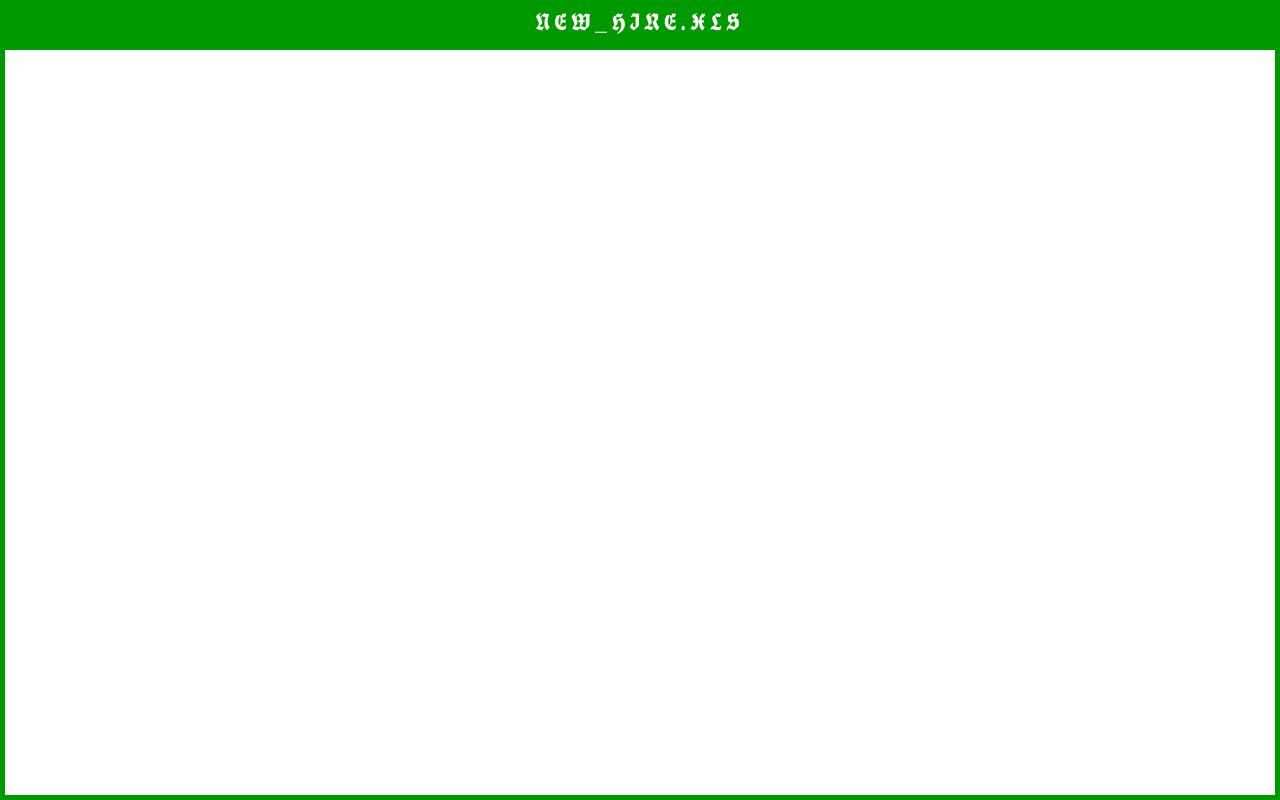
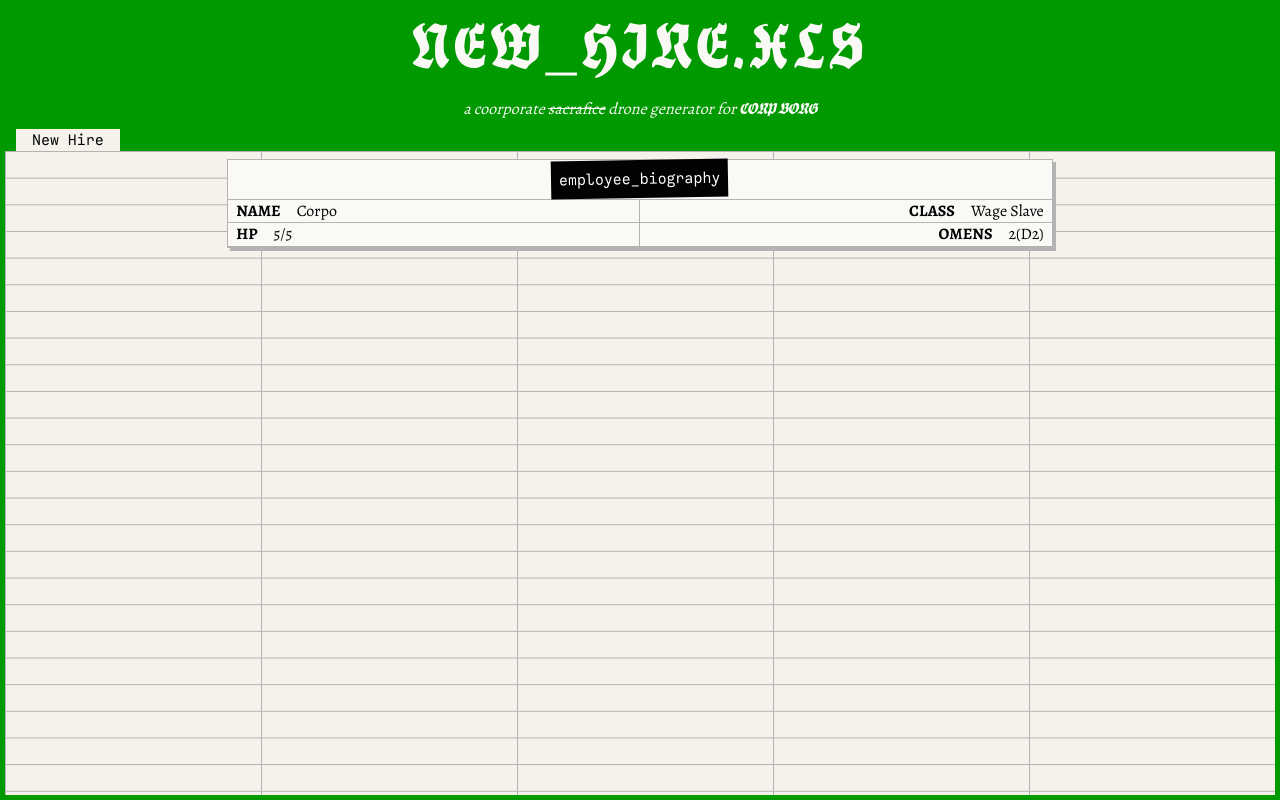
Before and after one commit to artliches/new-hire, an Angular app: page /new-hire/ in a window 1280 px wide. Built offline with nearby package versions, Linux system fonts and the light colour scheme.

Commit message:
New_Hire styling proofs

```diff
--- a/src/app/app.component.html
+++ b/src/app/app.component.html
@@ -1,8 +1,39 @@
 <span class="corp-layout">
   <header>
     <h1 class="cats-font">NEW_HIRE.XLS</h1>
+    <em>a coorporate <span class="strike">sacrafice</span> drone generator for <span class="cats-font">CORP BORG</span></em>
   </header>
+  <div class="toolbar">
+      <div class="clickable">
+        New Hire
+      </div>
+  </div>
   <section class="corp-body">
+    <div class="corp-card">
+      <span class="card-title clickable">
+        employee_biography
+      </span>
+      <span class="card-body bio">
+        <span class="info-row">
+          <strong>NAME</strong>
+          <span>Corpo</span>
+        </span>
 
+        <span class="info-row">
+          <strong>CLASS</strong>
+          <span>Wage Slave</span>
+        </span>
+
+        <span class="info-row">
+          <strong>HP</strong>
+          <span>5/5</span>
+        </span>
+
+        <span class="info-row">
+          <strong>OMENS</strong>
+          <span>2(D2)</span>
+        </span>
+      </span>
+    </div>
   </section>
 </span>
--- a/src/index.html
+++ b/src/index.html
@@ -4,6 +4,7 @@
   <meta charset="utf-8">
   <title>NEW_HIRE</title>
   <base href="/new-hire/">
+  <!-- <base href="/"> -->
   <meta name="viewport" content="width=device-width, initial-scale=1">
   <link rel="icon" type="image/x-icon" href="favicon.ico">
 </head>
--- a/src/styles.scss
+++ b/src/styles.scss
@@ -4,7 +4,7 @@ $yellow: #FFE900;
 $white: white;
 $off-white: #FAF9F6;
 $green: #009900;
-
+$background-color: darken($off-white, 3%);
 
 $large: 3rem;
 $med: 1.3rem;
@@ -13,7 +13,7 @@ $small-space: 0.5rem;
 
 $calling-code: "CallingCode";
 
-$excel-border: 1px solid lighten(black, 70%);
+$excel-border: lighten(black, 70%);
 $index-lines: 1px dotted lighten(blue, 30%);
 
 @mixin flex-column($gap: 0rem) {
@@ -50,6 +50,10 @@ $index-lines: 1px dotted lighten(blue, 30%);
     font-family: "CATS";
 }
 
+.strike {
+    text-decoration: line-through;
+}
+
 html, body {
     height: 100%;
     width: 100%;
@@ -64,10 +68,28 @@ body {
     line-height: 1.4;
 }
 
+.clickable {
+    width: max-content;
+    padding: 0 1rem;
+    font-family: "CallingCode";
+    cursor: pointer;
+    user-select: none;
+    &:hover {
+        font-weight: bold;
+        transition: all .05s ease-in-out !important;
+        transform: scale(1.1) rotate(2deg) !important;
+        background-color: $pink !important;
+        color: $black !important;
+    }
+    &:active {
+        transform: scale(1) !important;
+    }
+}
+
 .corp-layout {
     display: grid;
     grid-template-columns: 1fr;
-    grid-template-rows: auto 1fr;
+    grid-template-rows: auto auto 1fr;
     grid-template-areas:
         "header"
         "body";
@@ -77,20 +99,76 @@ body {
 
     header {
         grid-area: header;
+        background-color: $green;
+        color: $off-white;
+        padding: $small-space 0;
+        text-align: center;
         h1 {
-            font-size: 1.5rem;
-            text-align: center;
+            font-size: 2rem;
             margin: 0;
-            padding: $small-space 0;
-            background-color: $green;
-            color: $off-white;
-            width: 100%;
+            padding: 0;
             letter-spacing: 5px;
+        }
+    }
+    .toolbar {
+        background-color: $green;
+        padding: 0 1rem;
+        .clickable {
+            background-color: $background-color;
         }
     }
     .corp-body {
         border: thick solid $green;
         border-top: none;
+        background-color: $background-color;
+        background-image:
+            linear-gradient(to right, $excel-border 1px, transparent 1px),
+            linear-gradient($excel-border 1px, transparent 1px);
+        background-size: calc(100vw/3) calc(100vh/30);
+
+        .corp-card {
+            margin-top: $small-space;
+            grid-area: content;
+            display: grid;
+            grid-template-columns: 1fr;
+            grid-template-rows: auto 1fr;
+            border: 1px solid $excel-border;
+            box-shadow: $excel-border 3px 3px;
+            background-color: $off-white;
+            .card-title {
+                background-color: $black;
+                padding: $small-space;
+                color: white;
+                place-self: center;
+                transform: rotate(-1deg);
+            }
+            .card-body {
+                &.bio {
+                    display: grid;
+                    grid-template-columns: repeat(2, 1fr);
+                    .info-row {
+                        border-bottom: 1px solid $excel-border;
+                        &:nth-child(-n +2) {
+                            border-top: 1px solid $excel-border;
+                        }
+                        &:nth-child(even) {
+                            padding-right: $small-space;
+                            justify-content: end;
+                        }
+                        &:nth-child(odd) {
+                            padding-left: $small-space;
+                            border-right: 1px solid $excel-border;
+                        }
+                    }
+
+                }
+                .info-row {
+                    display: flex;
+                    flex-direction: row;
+                    gap: 1rem;
+                }
+            }
+        }
     }
 }
 
@@ -130,25 +208,41 @@ body {
 //     margin: 0;
 // }
 
-// TABLET
-// @media only screen and (min-width: 768px) {
-//     .corp-layout {
-//         header h1 {
-//             font-size: 4rem;
-//         }
-//         .cards-layout {
-//             display: grid;
-//             grid-template-columns: repeat(2, 1fr);
-//             .corp-card:nth-child(1) {
-//                 grid-area: 1 / span 2;
-//             }
-//         }
-//     }
-// }
+//TABLET
+@media only screen and (min-width: 768px) {
+    .corp-layout {
+        header {
+            h1 {
+                font-size: 4rem;
+            }
+        }
+        .corp-body {
+            display: grid;
+            grid-template-columns: 1fr 65% 1fr;
+            grid-auto-rows: min-content;
+            grid-template-areas:
+                ". content .";
+            background-size: calc(100vw/5) calc(100vh/30);
+        }
+    }
 
-// @media only screen and (min-width: 1440px) {
-//     .corp-layout {
-//         max-width: 65%;
-//         margin: auto;
-//     }
-// }
+    // .corp-layout {
+    //     header h1 {
+    //         font-size: 4rem;
+    //     }
+    //     .cards-layout {
+    //         display: grid;
+    //         grid-template-columns: repeat(2, 1fr);
+    //         .corp-card:nth-child(1) {
+    //             grid-area: 1 / span 2;
+    //         }
+    //     }
+    // }
+}
+
+@media only screen and (min-width: 1440px) {
+    // .corp-layout {
+    //     max-width: 65%;
+    //     margin: auto;
+    // }
+}
```
